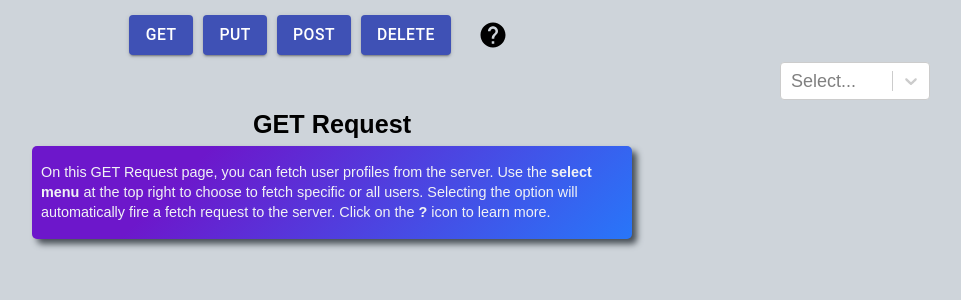
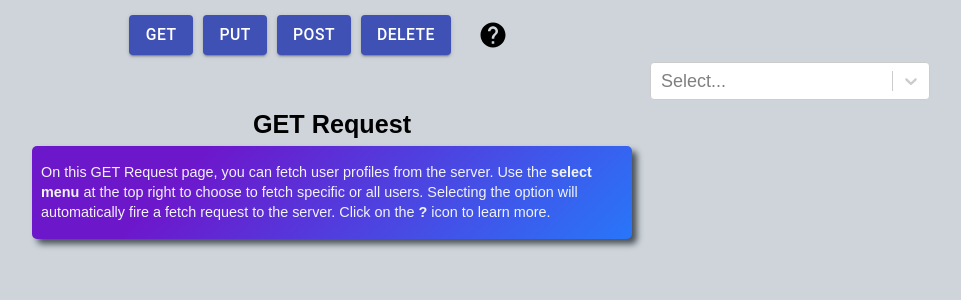
Before and after one commit to YutaMoriJP/crudapi, a React (Create React App) app: page / in a window 1280 px wide. Shown: the top 300 px of the page, without its empty margins (308-1269 px from the left). Built offline with nearby package versions, Linux system fonts and the light colour scheme; no server answers.

Commit message:
more style updates

```diff
--- a/src/styled/Select.js
+++ b/src/styled/Select.js
@@ -2,14 +2,10 @@ import styled from "styled-components";
 import ReactSelect from "react-select";
 
 const Select = styled(ReactSelect)`
-  width: 90%;
-  max-width: 400px;
-  min-width: 150px;
-  /*
-  width: 250px;
-  @media screen and (max-width: 250px) {
+  width: 280px;
+  @media screen and (max-width: 500px) {
     width: 180px;
-  } */
+  }
 `;
 
 export default Select;
```
